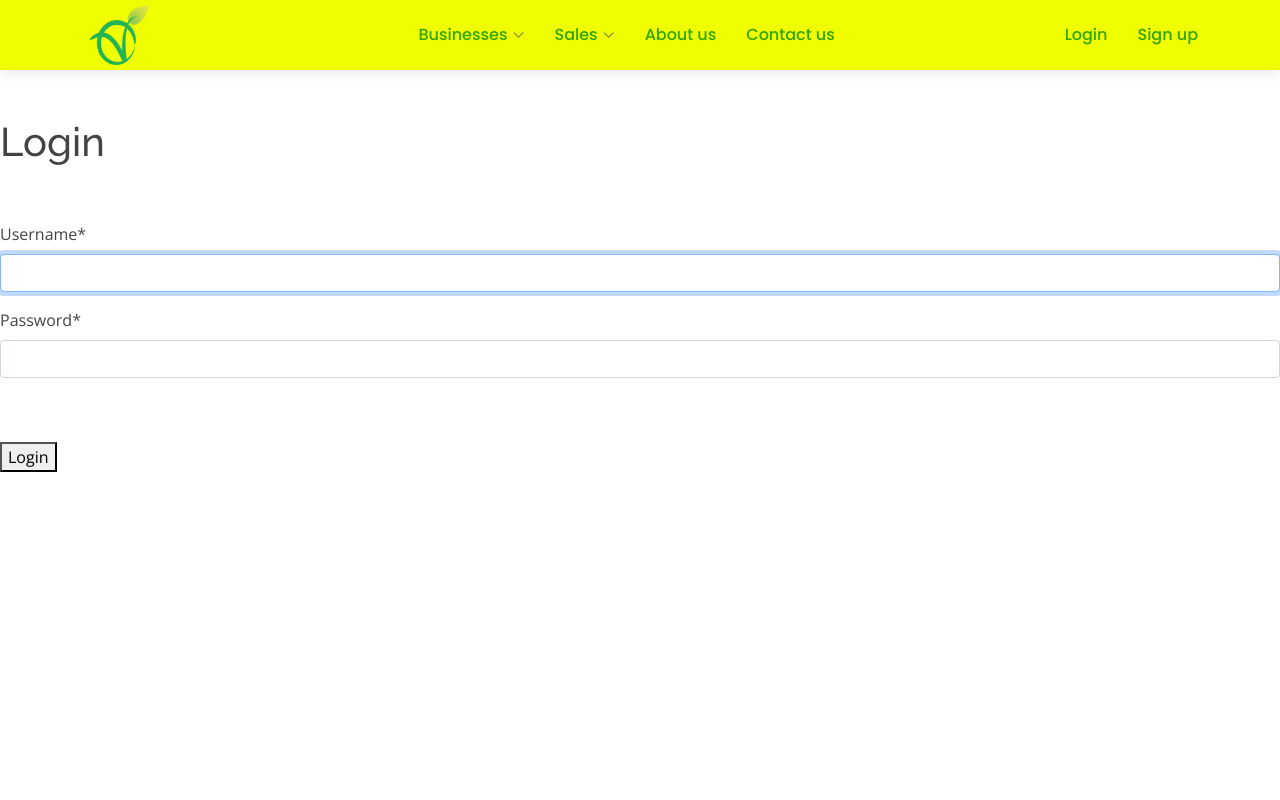
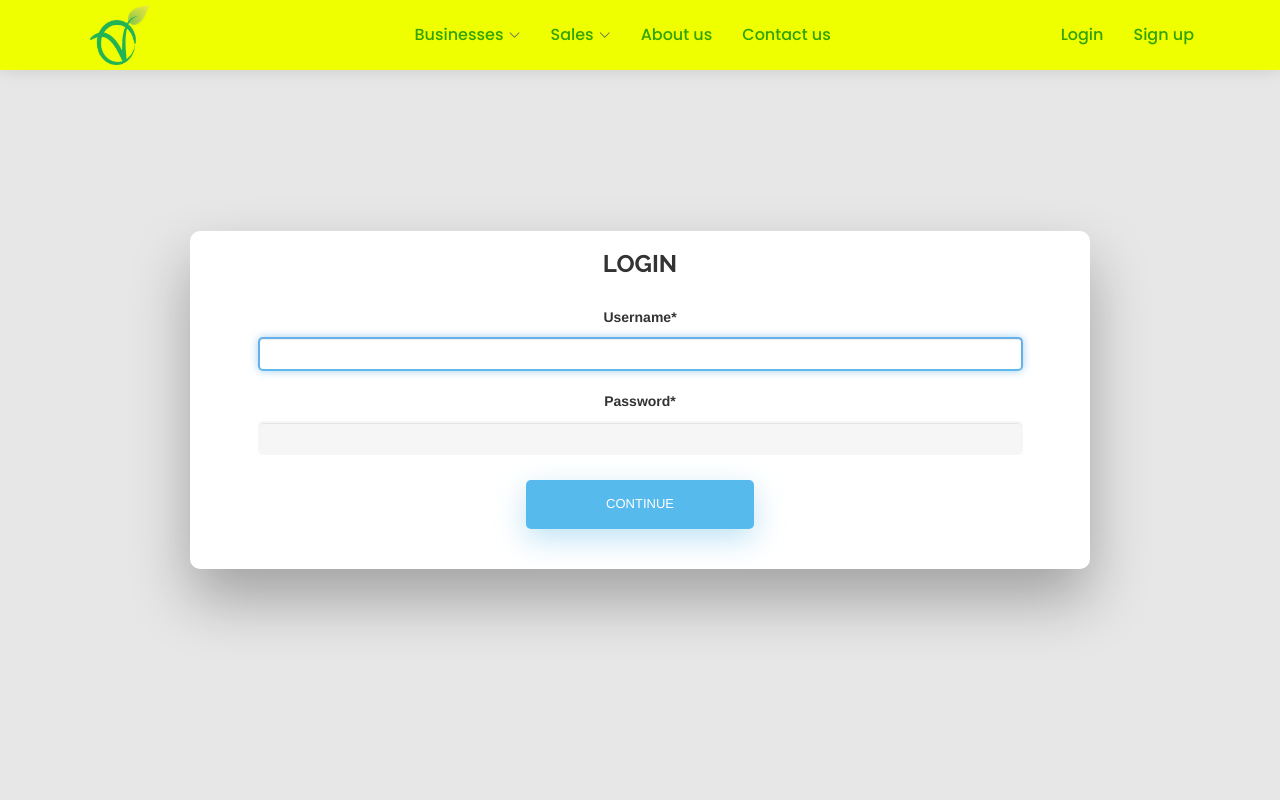
Before and after one commit to avivz450/A-GBusinessesPromotions, a Django app: a page that uses App/templates/home/login.html in a window 1280 px wide. Run offline with Django 3.2, Linux system fonts and the light colour scheme; data comes from the database, SQL or seed files in the repository; some libraries are stand-ins or nearby versions.

Commit message:
Style login page

```diff
--- /dev/null
+++ b/App/Static/home/css/login.css
@@ -0,0 +1,391 @@
+
+/*--------------------------------------------------------------
+# Hero Section
+--------------------------------------------------------------*/
+#hero {
+    width: 100%;
+    height: 100vh;
+    background:rgba(214, 212, 212, 0.342)
+  }
+
+  #hero:before {
+    content: "";
+    background: rgba(214, 212, 212, 0.342);
+    position: absolute;
+    bottom: 0;
+    top: 0;
+    left: 0;
+    right: 0;
+  }
+
+  #hero .container {
+    z-index: 2;
+  }
+
+  #hero h1 {
+    margin: 0 0 10px 0;
+    font-size: 48px;
+    font-weight: 700;
+    line-height: 56px;
+    color: #fff;
+  }
+
+  #hero h1 span {
+    border-bottom: 4px solid #3498db;
+  }
+
+  #hero h2 {
+    color: rgba(0, 0, 0, 0.8);
+    margin-bottom: 30px;
+    font-size: 24px;
+    font-weight: bold;
+    font-family: "Raleway", sans-serif;
+  }
+
+  #hero .btn-get-started {
+    font-family: "Poppins", sans-serif;
+    font-weight: 400;
+    font-size: 13px;
+    letter-spacing: 2px;
+    display: inline-block;
+    padding: 12px 28px;
+    border-radius: 4px;
+    transition: ease-in-out 0.3s;
+    color: #fff;
+    background: #3498db;
+    text-transform: uppercase;
+    margin-bottom: 10px;
+  }
+
+  #hero .btn-get-started:hover {
+    background: #4ea5e0;
+  }
+
+  @media (max-width: 992px) {
+    #hero {
+      height: calc(100vh - 70px);
+    }
+  }
+
+  @media (max-width: 768px) {
+    #hero h1 {
+      font-size: 30px;
+      line-height: 36px;
+    }
+    #hero h2 {
+      font-size: 18px;
+      line-height: 24px;
+      margin-bottom: 30px;
+      font-family: "Raleway", sans-serif;
+    }
+  }
+
+  #hero p label{
+    display: none;
+  }
+
+  form p{
+    margin-bottom: 30px;
+  }
+
+  .disabledbutton {
+    pointer-events: none;
+    opacity: 0;
+  }
+
+  @keyframes fade {
+  0% { opacity: 0 }
+  50% { opacity: 1 }
+  }
+
+
+  /* BASIC */
+
+  html {
+    background-color:rgba(214, 212, 212, 0.342);
+  }
+
+  body {
+    font-family: "Poppins", sans-serif;
+    height: 100vh;
+  }
+
+  a {
+    color: #92badd;
+    display:inline-block;
+    text-decoration: none;
+    font-weight: 400;
+  }
+
+  h2 {
+    text-align: center;
+    font-size: 16px;
+    font-weight: 600;
+    text-transform: uppercase;
+    display:inline-block;
+    margin: 40px 8px 10px 8px;
+    color: #cccccc;
+    font-family: "Raleway", sans-serif;
+  }
+
+
+
+  /* STRUCTURE */
+
+  .wrapper {
+    display: flex;
+    align-items: center;
+    flex-direction: column;
+    justify-content: center;
+    width: 100%;
+    min-height: 100%;
+    padding: 20px;
+  }
+
+  #formContent {
+    -webkit-border-radius: 10px 10px 10px 10px;
+    border-radius: 10px 10px 10px 10px;
+    background: #fff;
+    padding: 30px;
+    width: 90%;
+    max-width: 900px;
+    position: relative;
+    padding: 0px;
+    -webkit-box-shadow: 0 30px 60px 0 rgba(0,0,0,0.3);
+    box-shadow: 0 30px 60px 0 rgba(0,0,0,0.3);
+    text-align: center;
+  }
+
+  #formFooter {
+    background-color: #f6f6f6;
+    border-top: 1px solid #dce8f1;
+    padding: 25px;
+    text-align: center;
+    -webkit-border-radius: 0 0 10px 10px;
+    border-radius: 0 0 10px 10px;
+  }
+
+
+
+  /* TABS */
+
+  h2.inactive {
+    color: #cccccc;
+    font-family: "Raleway", sans-serif;
+  }
+
+  h2.active {
+    color: #0d0d0d;
+    border-bottom: 2px solid #5fbae9;
+    font-family: "Raleway", sans-serif;
+  }
+
+
+
+  /* FORM TYPOGRAPHY*/
+
+  input[type=button], input[type=submit], input[type=reset] {
+    background-color: #56baed;
+    border: none;
+    color: white;
+    padding: 15px 80px;
+    text-align: center;
+    text-decoration: none;
+    display: inline-block;
+    text-transform: uppercase;
+    font-size: 13px;
+    -webkit-box-shadow: 0 10px 30px 0 rgba(95,186,233,0.4);
+    box-shadow: 0 10px 30px 0 rgba(95,186,233,0.4);
+    -webkit-border-radius: 5px 5px 5px 5px;
+    border-radius: 5px 5px 5px 5px;
+    margin: 5px 20px 40px 20px;
+    -webkit-transition: all 0.3s ease-in-out;
+    -moz-transition: all 0.3s ease-in-out;
+    -ms-transition: all 0.3s ease-in-out;
+    -o-transition: all 0.3s ease-in-out;
+    transition: all 0.3s ease-in-out;
+  }
+
+  input[type=button]:hover, input[type=submit]:hover, input[type=reset]:hover {
+    background-color: #39ace7;
+  }
+
+  input[type=button]:active, input[type=submit]:active, input[type=reset]:active  {
+    -moz-transform: scale(0.95);
+    -webkit-transform: scale(0.95);
+    -o-transform: scale(0.95);
+    -ms-transform: scale(0.95);
+    transform: scale(0.95);
+  }
+
+  input[type=text], input[type=password], input[type=email], input[type=number], input[type=url], input[type=tel]{
+    background-color: #f6f6f6;
+    border: none;
+    color: #0d0d0d;
+    padding: 15px 32px;
+    text-align: center;
+    text-decoration: none;
+    display: inline-block;
+    font-size: 16px;
+    margin: 5px;
+    width: 85%;
+    border: 2px solid #f6f6f6;
+    -webkit-transition: all 0.5s ease-in-out;
+    -moz-transition: all 0.5s ease-in-out;
+    -ms-transition: all 0.5s ease-in-out;
+    -o-transition: all 0.5s ease-in-out;
+    transition: all 0.5s ease-in-out;
+    -webkit-border-radius: 5px 5px 5px 5px;
+    border-radius: 5px 5px 5px 5px;
+  }
+
+  input[type=text]:focus, input[type=password]:focus, input[type=email]:focus, input[type=number]:focus, input[type=url]:focus, input[type=tel]:focus {
+    background-color: #fff;
+    border-bottom: 2px solid #5fbae9;
+  }
+
+  input[type=text]:placeholder, input[type=password]:placeholder, input[type=email]:placeholder, input[type=number]:placeholder, input[type=url]:placeholder, input[type=tel]:placeholder {
+    color: #cccccc;
+  }
+
+
+
+  /* ANIMATIONS */
+
+  /* Simple CSS3 Fade-in-down Animation */
+  .fadeInDown {
+    -webkit-animation-name: fadeInDown;
+    animation-name: fadeInDown;
+    -webkit-animation-duration: 1s;
+    animation-duration: 1s;
+    -webkit-animation-fill-mode: both;
+    animation-fill-mode: both;
+  }
+
+  @-webkit-keyframes fadeInDown {
+    0% {
+      opacity: 0;
+      -webkit-transform: translate3d(0, -100%, 0);
+      transform: translate3d(0, -100%, 0);
+    }
+    100% {
+      opacity: 1;
+      -webkit-transform: none;
+      transform: none;
+    }
+  }
+
+  @keyframes fadeInDown {
+    0% {
+      opacity: 0;
+      -webkit-transform: translate3d(0, -100%, 0);
+      transform: translate3d(0, -100%, 0);
+    }
+    100% {
+      opacity: 1;
+      -webkit-transform: none;
+      transform: none;
+    }
+  }
+
+  /* Simple CSS3 Fade-in Animation */
+  @-webkit-keyframes fadeIn { from { opacity:0; } to { opacity:1; } }
+  @-moz-keyframes fadeIn { from { opacity:0; } to { opacity:1; } }
+  @keyframes fadeIn { from { opacity:0; } to { opacity:1; } }
+
+  .fadeIn {
+    opacity:0;
+    -webkit-animation:fadeIn ease-in 1;
+    -moz-animation:fadeIn ease-in 1;
+    animation:fadeIn ease-in 1;
+
+    -webkit-animation-fill-mode:forwards;
+    -moz-animation-fill-mode:forwards;
+    animation-fill-mode:forwards;
+
+    -webkit-animation-duration:1s;
+    -moz-animation-duration:1s;
+    animation-duration:1s;
+  }
+
+  .fadeIn.first {
+    -webkit-animation-delay: 0.4s;
+    -moz-animation-delay: 0.4s;
+    animation-delay: 0.4s;
+  }
+
+  .fadeIn.second {
+    -webkit-animation-delay: 0.6s;
+    -moz-animation-delay: 0.6s;
+    animation-delay: 0.6s;
+  }
+
+  .fadeIn.third {
+    -webkit-animation-delay: 0.8s;
+    -moz-animation-delay: 0.8s;
+    animation-delay: 0.8s;
+  }
+
+  .fadeIn.fourth {
+    -webkit-animation-delay: 1s;
+    -moz-animation-delay: 1s;
+    animation-delay: 1s;
+  }
+
+  /* Simple CSS3 Fade-in Animation */
+  .underlineHover:after {
+    display: block;
+    left: 0;
+    bottom: -10px;
+    width: 0;
+    height: 2px;
+    background-color: #56baed;
+    content: "";
+    transition: width 0.2s;
+  }
+
+  .underlineHover:hover {
+    color: #0d0d0d;
+  }
+
+  .underlineHover:hover:after{
+    width: 100%;
+  }
+
+
+
+  /* OTHERS */
+
+  *:focus {
+      outline: none;
+  }
+
+  #icon {
+    width:60%;
+  }
+
+  input[type=file]{
+    margin-left:400px;
+    }
+
+  img {
+    max-width:100%;
+    height:auto;
+  }
+
+#map_location_points{
+    margin-left: 200px;
+}
+
+#navbar{
+    margin-top: 10px;
+    margin-bottom: 10px;
+}
+
+.locationwidget form-control{
+    display: none;
+}
+
+#div_id_location_points{
+  display: none;
+}
--- a/App/templates/home/login.html
+++ b/App/templates/home/login.html
@@ -1,22 +1,69 @@
-{% extends "home/base.html" %} {% load static %} {% block content %}
+{% extends "home/base.html" %}
+{% load static %}
+{% load widget_tweaks %}
+{% block content %}
 {% load crispy_forms_tags %}
 
-<link
-  rel="stylesheet"
-  type="text/css"
-/>
+<html>
+	<head>
+  <meta charset="utf-8">
+  <meta content="width=device-width, initial-scale=1.0" name="viewport">
 
-<body class="main-bg">
-  <br /><br />
-  <div class="content">
-    <h1>Login</h1>
-    <br /><br />
-    <form method="post">
-      {% csrf_token %} {{ form|crispy }}
-      <br /><br />
-      <button type="submit" class="login-btn">Login</button>
-    </form>
-  </div>
+  <meta content="" name="description">
+  <meta content="" name="keywords">
+
+  <!-- Favicons -->
+  <link rel="shortcut icon" href="{% static 'home/favicon.ico' %}"/>
+
+  <!-- Google Fonts -->
+  <link href="https://fonts.googleapis.com/css?family=Open+Sans:300,300i,400,400i,600,600i,700,700i|Raleway:300,300i,400,400i,500,500i,600,600i,700,700i|Poppins:300,300i,400,400i,500,500i,600,600i,700,700i" rel="stylesheet">
+
+  <!-- Vendor CSS Files -->
+  <link href="{% static 'home/vendor/bootstrap/css/bootstrap.min.css' %}" rel="stylesheet">
+  <link href="{% static 'home/vendor/bootstrap-icons/bootstrap-icons.css' %}" rel="stylesheet">
+  <link href="{% static 'home/vendor/boxicons/css/boxicons.min.css' %}" rel="stylesheet">
+  <link href="{% static 'home/vendor/glightbox/css/glightbox.min.css' %}" rel="stylesheet">
+  <link href="{% static 'home/vendor/swiper/swiper-bundle.min.css' %}" rel="stylesheet">
+
+	<!-- Template Main CSS File -->
+    <link href="{% static 'home/css/login.css' %}" rel="stylesheet">
+
+	{% if title %}
+		<title>{{ title }}</title>
+	{% else %}
+		<title>Welcome!</title>
+	{% endif %}
+
+	<link href="//netdna.bootstrapcdn.com/bootstrap/3.2.0/css/bootstrap.min.css" rel="stylesheet">
+    <link rel="stylesheet" href="//cdnjs.cloudflare.com/ajax/libs/bootstrap-select/1.6.3/css/bootstrap-select.min.css" />
+
+	 </head>
+
+
+<body>
+  <section id="hero" class="d-flex flex-column justify-content-center align-items-center">
+    <div class="container text-center text-md-left" data-aos="fade-up">
+    <div class="wrapper fadeInDown">
+      <div id="formContent">
+        <!-- Tabs Titles -->
+
+        <!-- Add business Form -->
+        <form enctype="multipart/form-data" method="post">
+        <h2> Login </h2>
+          {% csrf_token %}
+          {{ form.media }}
+          {{ form | crispy }}
+          <input type="submit" class="fadeIn fourth" value="Continue">
+        </form>
+      </div>
+    </div>
+  </section>
 </body>
+  <script src="https://ajax.googleapis.com/ajax/libs/jquery/1.11.2/jquery.min.js"></script>
+  <script src="https://maxcdn.bootstrapcdn.com/bootstrap/3.3.2/js/bootstrap.min.js"></script>
+  <script src="//cdnjs.cloudflare.com/ajax/libs/bootstrap-select/1.6.3/js/bootstrap-select.min.js"></script>
+</html>
+
+
 
 {% endblock content %}
```
